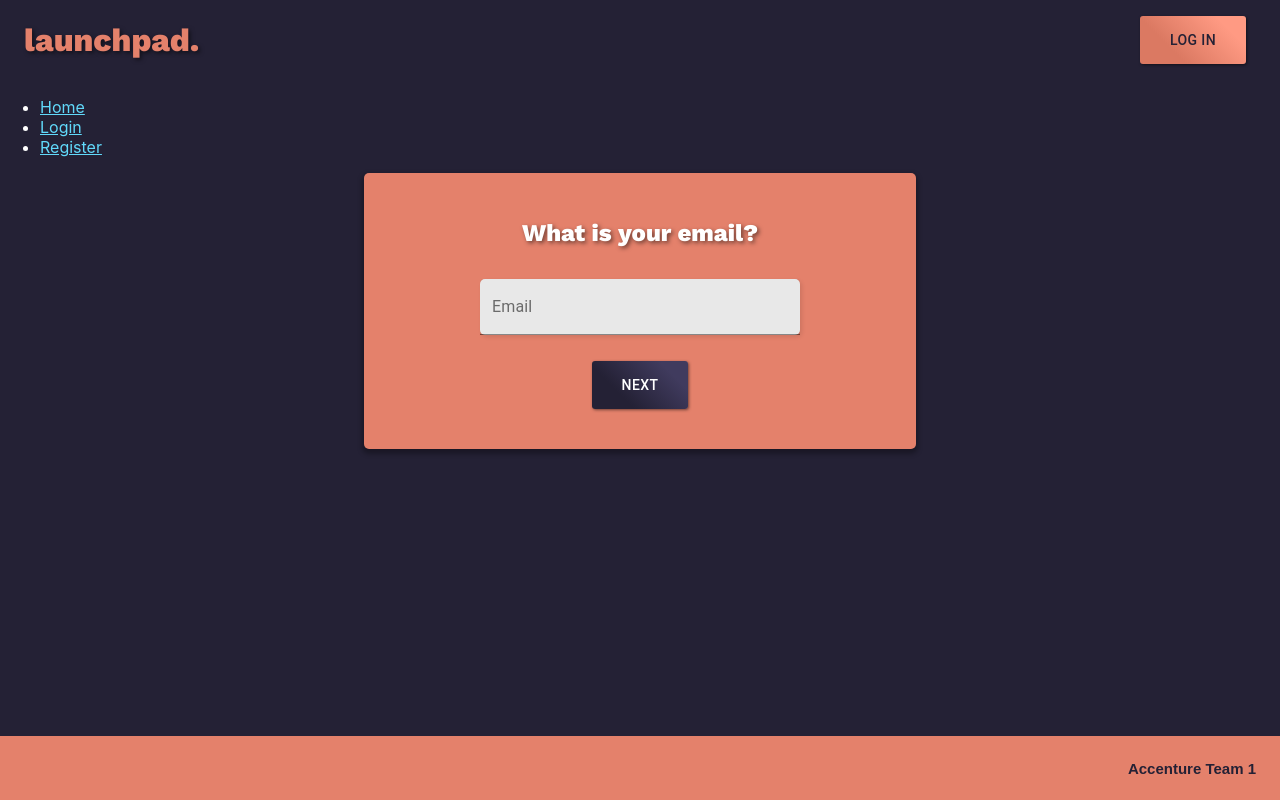
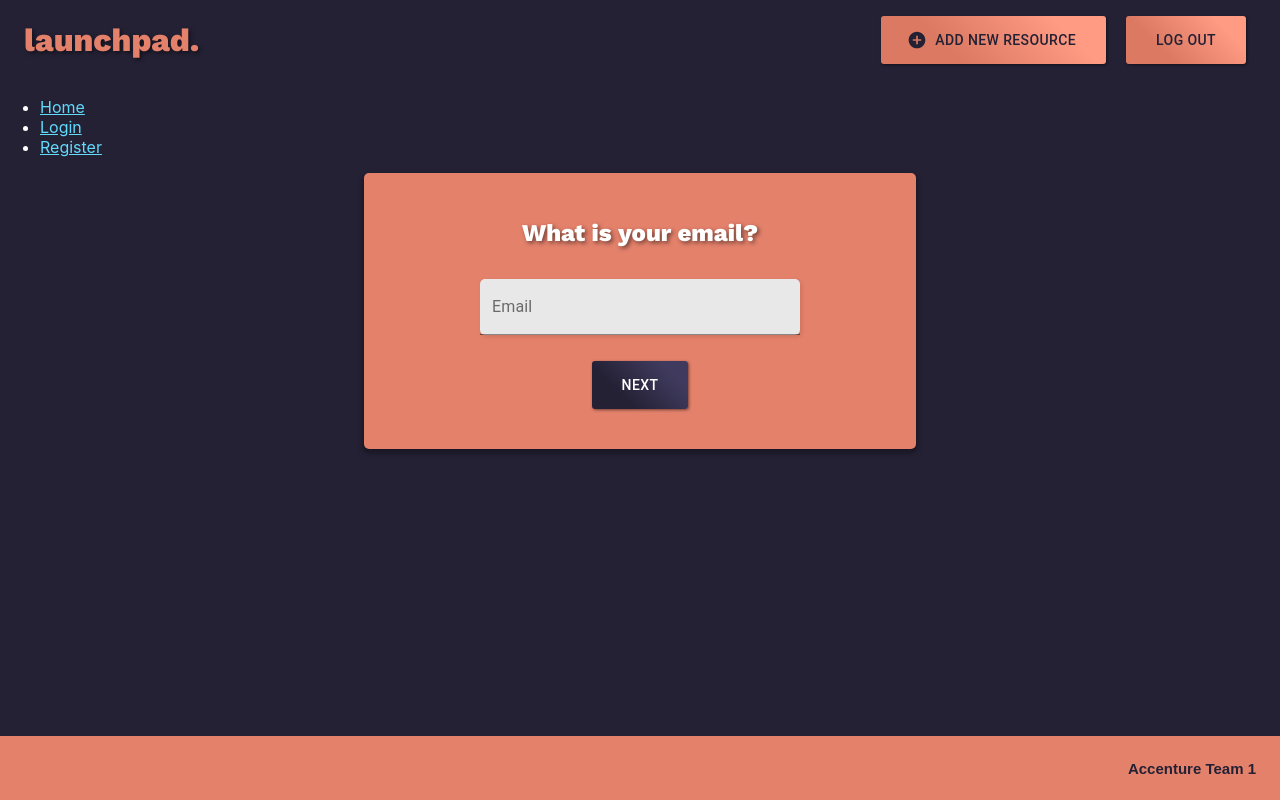
Before and after one commit to Felix-Poon/RSE-Launchpad-Frontend, a React (Create React App) app: page /login in a window 1280 px wide. Built offline with nearby package versions, Linux system fonts and the light colour scheme.

Commit message:
Added menus for header and buttons

```diff
--- a/package.json
+++ b/package.json
@@ -5,6 +5,7 @@
   "dependencies": {
     "@fontsource/work-sans": "^4.5.0",
     "@material-ui/core": "^4.12.1",
+    "@material-ui/icons": "^5.0.0-beta.0",
     "@testing-library/jest-dom": "^5.11.4",
     "@testing-library/react": "^11.1.0",
     "@testing-library/user-event": "^12.1.10",
--- a/src/components/Header.js
+++ b/src/components/Header.js
@@ -33,7 +33,7 @@ const logoutMenu = (<LogoutMenu/>);
 // Put header here
 export function Header() {
   const classes = useStyles();
-  const [loggedIn, setLoggedIn] = React.useState(false);
+  const [loggedIn, setLoggedIn] = React.useState(true);
 
   /* Check if user logged in */
   let menu = loggedIn ? logoutMenu : loginMenu;
--- a/src/components/Menus.jsx
+++ b/src/components/Menus.jsx
@@ -1,12 +1,13 @@
 import React from 'react';
 import { SecondaryButton } from '../styles/Styled';
+import AddCircleIcon from '@material-ui/icons/AddCircle';
 
 export function LoginMenu() {
 
   return(
     <div>
       <SecondaryButton
-        text="Log In"
+        text="Sign In"
       />
     </div>
   );
@@ -17,6 +18,7 @@ export function LogoutMenu() {
     <div>
       <SecondaryButton
         text="Add New Resource"
+        startIcon={<AddCircleIcon />}
       />
       <SecondaryButton
         text="Log Out"
--- a/src/styles/Styled.jsx
+++ b/src/styles/Styled.jsx
@@ -76,13 +76,26 @@ export function StyledInput(params) {
 export function PrimaryButton(params) {
   const classes = useStyles();
   return(
-    <Button onClick={params.onClick} className={classes.button} onBlur={params.onBlur}>{params.text}</Button>
+    <Button
+      onClick={params.onClick}
+      className={classes.button}
+      onBlur={params.onBlur}
+      >
+      {params.text}
+    </Button>
   );
 }
 
 export function SecondaryButton(params) {
   const classes = useStyles();
   return(
-    <Button onClick={params.onClick} className={classes.orangeBtn} onBlur={params.onBlur}>{params.text}</Button>
+    <Button
+      onClick={params.onClick}
+      className={classes.orangeBtn}
+      onBlur={params.onBlur}
+      startIcon={params.startIcon}
+      >
+      {params.text}
+    </Button>
   );
 }
```
Also changed, not shown: 1 other file (tests, documents, lock files or other folders).
